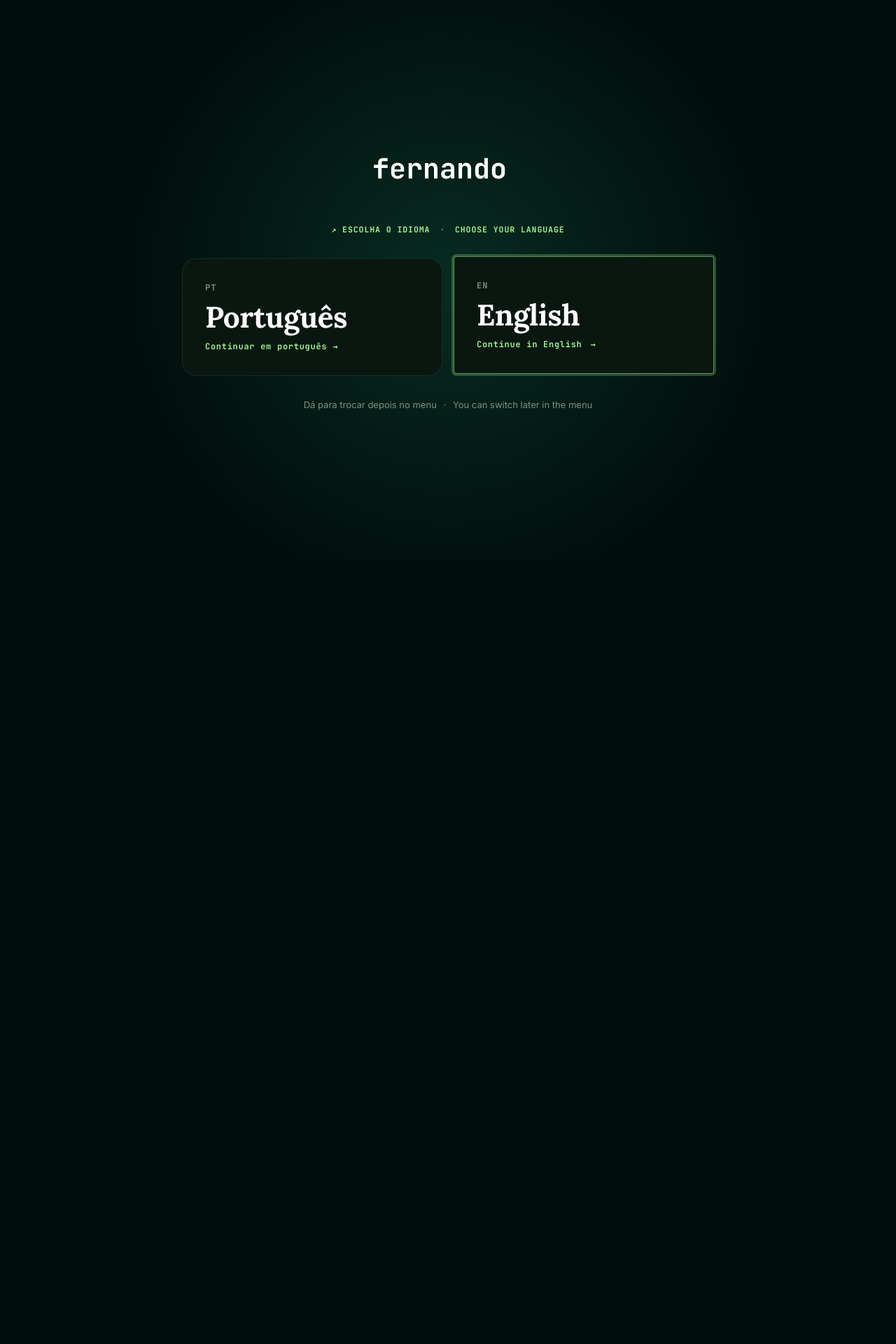
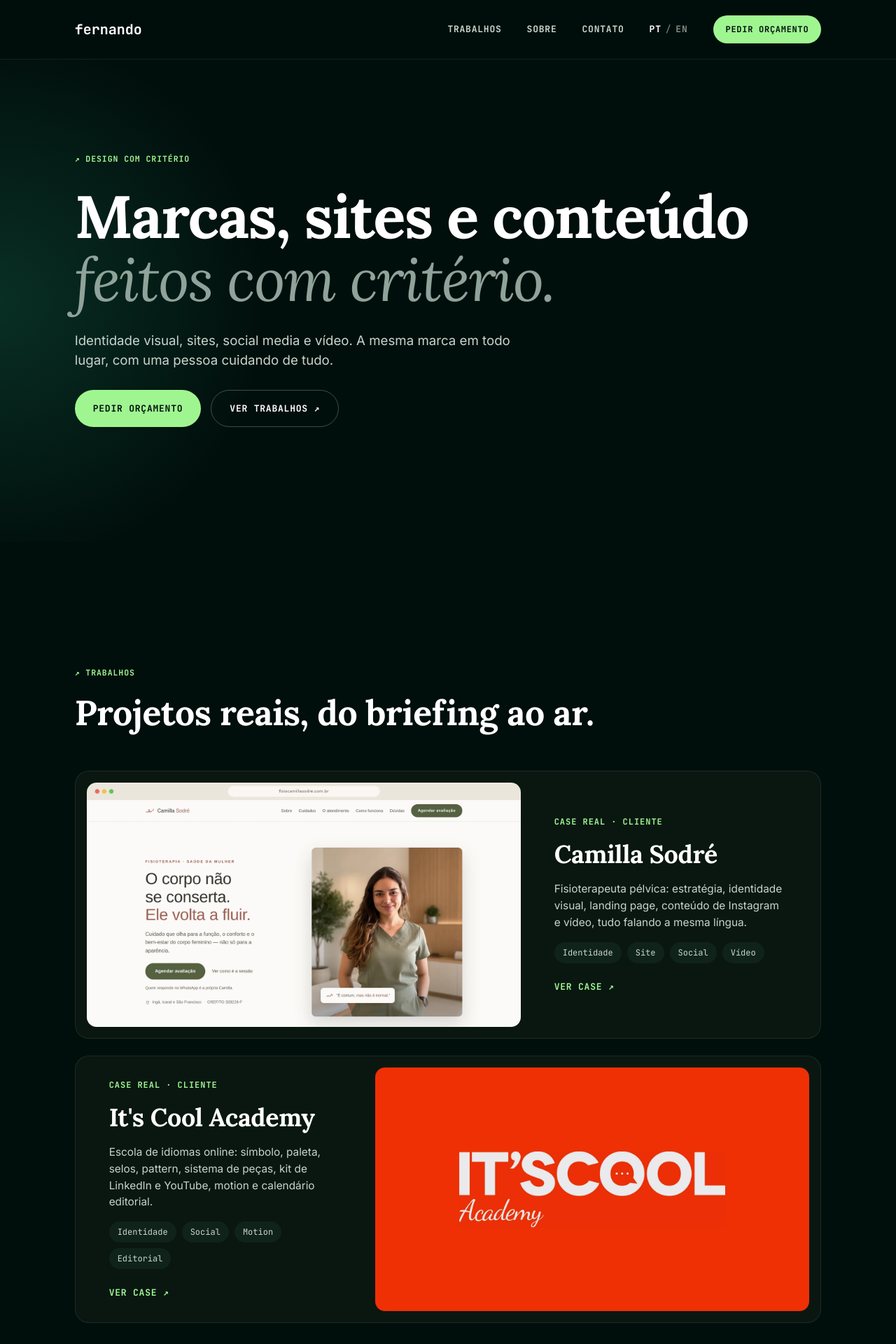
Before and after one commit to ffernndo/fernando-design, a PHP site: page / in a window 1280 px wide. Shown: the top 1920 px of the page at 70% size. Before the commit the page ends 657 px from the top, so only its background shows below. Run offline with PHP 8.4, Linux system fonts and the light colour scheme; some libraries are stand-ins or nearby versions.

Commit message:
revert: remove a tela de escolha de idioma
Desfaz 07e213c a pedido do Fernando. Volta ao estado de b5f471b (v=11).

Co-Authored-By: Claude Opus 5.5 <noreply@anthropic.com>
Claude-Session: https://claude.ai/code/session_01EuDbHpxRcVqWHK4BnddDJ7

```diff
--- a/case-camilla.html
+++ b/case-camilla.html
@@ -33,7 +33,7 @@ if (location.hostname === 'ffernndo.github.io') {
     <link rel="preconnect" href="https://fonts.googleapis.com">
     <link rel="preconnect" href="https://fonts.gstatic.com" crossorigin>
     <link href="https://fonts.googleapis.com/css2?family=Inter:wght@400;700&family=JetBrains+Mono:wght@400;700&family=Lora:ital,wght@0,700;1,400&display=swap" rel="stylesheet">
-    <link rel="stylesheet" href="css/style.css?v=12">
+    <link rel="stylesheet" href="css/style.css?v=11">
 <!-- Meta Pixel -->
 <script>
 !function(f,b,e,v,n,t,s)
@@ -235,6 +235,6 @@ src="https://www.facebook.com/tr?id=1686723629051413&ev=PageView&noscript=1"/></
     </div>
 </footer>
 
-<script src="js/main.js?v=12"></script>
+<script src="js/main.js?v=11"></script>
 </body>
 </html>
--- a/case-fernando.html
+++ b/case-fernando.html
@@ -33,7 +33,7 @@ if (location.hostname === 'ffernndo.github.io') {
     <link rel="preconnect" href="https://fonts.googleapis.com">
     <link rel="preconnect" href="https://fonts.gstatic.com" crossorigin>
     <link href="https://fonts.googleapis.com/css2?family=Inter:wght@400;700&family=JetBrains+Mono:wght@400;700&family=Lora:ital,wght@0,700;1,400&display=swap" rel="stylesheet">
-    <link rel="stylesheet" href="css/style.css?v=12">
+    <link rel="stylesheet" href="css/style.css?v=11">
 <!-- Meta Pixel -->
 <script>
 !function(f,b,e,v,n,t,s)
@@ -218,6 +218,6 @@ src="https://www.facebook.com/tr?id=1686723629051413&ev=PageView&noscript=1"/></
     </div>
 </footer>
 
-<script src="js/main.js?v=12"></script>
+<script src="js/main.js?v=11"></script>
 </body>
 </html>
--- a/case-itscool.html
+++ b/case-itscool.html
@@ -33,7 +33,7 @@ if (location.hostname === 'ffernndo.github.io') {
     <link rel="preconnect" href="https://fonts.googleapis.com">
     <link rel="preconnect" href="https://fonts.gstatic.com" crossorigin>
     <link href="https://fonts.googleapis.com/css2?family=Inter:wght@400;700&family=JetBrains+Mono:wght@400;700&family=Lora:ital,wght@0,700;1,400&display=swap" rel="stylesheet">
-    <link rel="stylesheet" href="css/style.css?v=12">
+    <link rel="stylesheet" href="css/style.css?v=11">
 <!-- Meta Pixel -->
 <script>
 !function(f,b,e,v,n,t,s)
@@ -234,6 +234,6 @@ src="https://www.facebook.com/tr?id=1686723629051413&ev=PageView&noscript=1"/></
     </div>
 </footer>
 
-<script src="js/main.js?v=12"></script>
+<script src="js/main.js?v=11"></script>
 </body>
 </html>
--- a/case-webapps.html
+++ b/case-webapps.html
@@ -33,7 +33,7 @@ if (location.hostname === 'ffernndo.github.io') {
     <link rel="preconnect" href="https://fonts.googleapis.com">
     <link rel="preconnect" href="https://fonts.gstatic.com" crossorigin>
     <link href="https://fonts.googleapis.com/css2?family=Inter:wght@400;700&family=JetBrains+Mono:wght@400;700&family=Lora:ital,wght@0,700;1,400&display=swap" rel="stylesheet">
-    <link rel="stylesheet" href="css/style.css?v=12">
+    <link rel="stylesheet" href="css/style.css?v=11">
 <!-- Meta Pixel -->
 <script>
 !function(f,b,e,v,n,t,s)
@@ -172,6 +172,6 @@ src="https://www.facebook.com/tr?id=1686723629051413&ev=PageView&noscript=1"/></
     </div>
 </footer>
 
-<script src="js/main.js?v=12"></script>
+<script src="js/main.js?v=11"></script>
 </body>
 </html>
--- a/css/style.css
+++ b/css/style.css
@@ -1509,57 +1509,3 @@ a:focus-visible, button:focus-visible, summary:focus-visible { outline: 2px soli
     .v5-card .v5-txt { padding: 0 8px 10px; }
     .v5-pills a { font-size: 14px; padding: 9px 14px; }
 }
-
-/* ══ Tela de idioma (primeira visita na home) ══ */
-html.lang-gate, html.lang-gate body { overflow: hidden; }
-html.lang-gate::after { content: ""; position: fixed; inset: 0; z-index: 199; background: var(--bg); }
-.lg-gate {
-    position: fixed; inset: 0; z-index: 200;
-    display: grid; place-items: center; padding: 32px var(--gut);
-    background: var(--bg); overflow: hidden;
-    opacity: 0; transition: opacity .6s ease;
-}
-.lg-gate.on { opacity: 1; }
-.lg-gate.off { opacity: 0; pointer-events: none; }
-.lg-glow {
-    position: absolute; left: 50%; top: 50%; width: min(900px, 140vw); aspect-ratio: 1;
-    transform: translate(-50%, -50%);
-    background: radial-gradient(closest-side, rgba(47, 214, 166, .14), rgba(47, 214, 166, 0));
-    pointer-events: none;
-}
-.lg-in {
-    position: relative; width: min(760px, 100%);
-    display: flex; flex-direction: column; align-items: center; text-align: center;
-    transform: translateY(14px); transition: transform .8s cubic-bezier(.2, .7, .2, 1);
-}
-.lg-gate.on .lg-in { transform: none; }
-.lg-logo { font-family: var(--font-mono); font-weight: 700; font-size: clamp(28px, 3.4vw, 40px); color: #fff; }
-.lg-logo em { font-style: normal; color: var(--accent); animation: blink 1.1s steps(1) infinite; }
-.lg-label { margin-top: clamp(28px, 4vw, 48px); font-family: var(--font-mono); font-weight: 700; font-size: clamp(11px, .9vw, 13px); letter-spacing: .08em; color: var(--accent); }
-.lg-label i, .lg-note i { font-style: normal; color: var(--dim); margin: 0 6px; }
-.lg-opts { margin-top: clamp(22px, 2.6vw, 32px); width: 100%; display: grid; grid-template-columns: 1fr 1fr; gap: 16px; }
-.lg-opt {
-    display: flex; flex-direction: column; align-items: flex-start; gap: 10px; text-align: left;
-    padding: clamp(22px, 2.6vw, 32px); border-radius: 20px; cursor: pointer;
-    background: var(--surface); border: 1px solid rgba(255, 255, 255, .08); color: var(--text);
-    font: inherit; transition: border-color .25s ease, transform .25s ease, background .25s ease;
-}
-.lg-opt:hover, .lg-opt:focus-visible { border-color: rgba(159, 246, 144, .55); transform: translateY(-3px); outline: none; }
-.lg-opt:focus-visible { box-shadow: 0 0 0 3px rgba(159, 246, 144, .25); }
-.lg-code { font-family: var(--font-mono); font-weight: 700; font-size: 12px; letter-spacing: .08em; color: var(--dim); }
-.lg-opt strong { font-family: var(--font-display); font-weight: 700; font-size: clamp(30px, 3.3vw, 44px); line-height: 1.1; letter-spacing: -.01em; }
-.lg-go { font-family: var(--font-mono); font-weight: 700; font-size: 12px; letter-spacing: .06em; color: var(--accent); }
-.lg-go b { display: inline-block; transition: transform .25s ease; }
-.lg-opt:hover .lg-go b, .lg-opt:focus-visible .lg-go b { transform: translateX(4px); }
-.lg-note { margin-top: clamp(22px, 2.6vw, 32px); font-size: 13px; color: var(--dim); }
-.lg-gate.go .lg-in { transform: translateY(-10px); opacity: .4; transition: all .25s ease; }
-@media (max-width: 560px) {
-    .lg-opts { grid-template-columns: 1fr; gap: 12px; }
-    .lg-opt { flex-direction: row; flex-wrap: wrap; align-items: baseline; column-gap: 12px; }
-    .lg-opt .lg-go { flex-basis: 100%; }
-    .lg-label i { display: block; height: 0; overflow: hidden; }
-}
-@media (prefers-reduced-motion: reduce) {
-    .lg-gate, .lg-in, .lg-opt, .lg-go b { transition: none; }
-    .lg-logo em { animation: none; }
-}
--- a/en/case-camilla.html
+++ b/en/case-camilla.html
@@ -33,7 +33,7 @@ if (location.hostname === 'ffernndo.github.io') {
     <link rel="preconnect" href="https://fonts.googleapis.com">
     <link rel="preconnect" href="https://fonts.gstatic.com" crossorigin>
     <link href="https://fonts.googleapis.com/css2?family=Inter:wght@400;700&family=JetBrains+Mono:wght@400;700&family=Lora:ital,wght@0,700;1,400&display=swap" rel="stylesheet">
-    <link rel="stylesheet" href="../css/style.css?v=12">
+    <link rel="stylesheet" href="../css/style.css?v=11">
 <!-- Meta Pixel -->
 <script>
 !function(f,b,e,v,n,t,s)
@@ -235,6 +235,6 @@ src="https://www.facebook.com/tr?id=1686723629051413&ev=PageView&noscript=1"/></
     </div>
 </footer>
 
-<script src="../js/main.js?v=12"></script>
+<script src="../js/main.js?v=11"></script>
 </body>
 </html>
--- a/en/case-fernando.html
+++ b/en/case-fernando.html
@@ -33,7 +33,7 @@ if (location.hostname === 'ffernndo.github.io') {
     <link rel="preconnect" href="https://fonts.googleapis.com">
     <link rel="preconnect" href="https://fonts.gstatic.com" crossorigin>
     <link href="https://fonts.googleapis.com/css2?family=Inter:wght@400;700&family=JetBrains+Mono:wght@400;700&family=Lora:ital,wght@0,700;1,400&display=swap" rel="stylesheet">
-    <link rel="stylesheet" href="../css/style.css?v=12">
+    <link rel="stylesheet" href="../css/style.css?v=11">
 <!-- Meta Pixel -->
 <script>
 !function(f,b,e,v,n,t,s)
@@ -218,6 +218,6 @@ src="https://www.facebook.com/tr?id=1686723629051413&ev=PageView&noscript=1"/></
     </div>
 </footer>
 
-<script src="../js/main.js?v=12"></script>
+<script src="../js/main.js?v=11"></script>
 </body>
 </html>
--- a/en/case-itscool.html
+++ b/en/case-itscool.html
@@ -33,7 +33,7 @@ if (location.hostname === 'ffernndo.github.io') {
     <link rel="preconnect" href="https://fonts.googleapis.com">
     <link rel="preconnect" href="https://fonts.gstatic.com" crossorigin>
     <link href="https://fonts.googleapis.com/css2?family=Inter:wght@400;700&family=JetBrains+Mono:wght@400;700&family=Lora:ital,wght@0,700;1,400&display=swap" rel="stylesheet">
-    <link rel="stylesheet" href="../css/style.css?v=12">
+    <link rel="stylesheet" href="../css/style.css?v=11">
 <!-- Meta Pixel -->
 <script>
 !function(f,b,e,v,n,t,s)
@@ -234,6 +234,6 @@ src="https://www.facebook.com/tr?id=1686723629051413&ev=PageView&noscript=1"/></
     </div>
 </footer>
 
-<script src="../js/main.js?v=12"></script>
+<script src="../js/main.js?v=11"></script>
 </body>
 </html>
--- a/en/case-webapps.html
+++ b/en/case-webapps.html
@@ -33,7 +33,7 @@ if (location.hostname === 'ffernndo.github.io') {
     <link rel="preconnect" href="https://fonts.googleapis.com">
     <link rel="preconnect" href="https://fonts.gstatic.com" crossorigin>
     <link href="https://fonts.googleapis.com/css2?family=Inter:wght@400;700&family=JetBrains+Mono:wght@400;700&family=Lora:ital,wght@0,700;1,400&display=swap" rel="stylesheet">
-    <link rel="stylesheet" href="../css/style.css?v=12">
+    <link rel="stylesheet" href="../css/style.css?v=11">
 <!-- Meta Pixel -->
 <script>
 !function(f,b,e,v,n,t,s)
@@ -172,6 +172,6 @@ src="https://www.facebook.com/tr?id=1686723629051413&ev=PageView&noscript=1"/></
     </div>
 </footer>
 
-<script src="../js/main.js?v=12"></script>
+<script src="../js/main.js?v=11"></script>
 </body>
 </html>
--- a/en/index.html
+++ b/en/index.html
@@ -33,7 +33,7 @@ if (location.hostname === 'ffernndo.github.io') {
     <link rel="preconnect" href="https://fonts.googleapis.com">
     <link rel="preconnect" href="https://fonts.gstatic.com" crossorigin>
     <link href="https://fonts.googleapis.com/css2?family=Inter:wght@400;700&family=JetBrains+Mono:wght@400;700&family=Lora:ital,wght@0,700;1,400&display=swap" rel="stylesheet">
-    <link rel="stylesheet" href="../css/style.css?v=12">
+    <link rel="stylesheet" href="../css/style.css?v=11">
     <script type="application/ld+json">
     {"@context":"https://schema.org","@type":"ProfessionalService","name":"fernando_",
      "description":"Brand identity, websites, social media and video. Real projects, from brief to launch. Get a quote on WhatsApp or by email.","url":"https://ffernando.com/","image":"https://ffernando.com/assets/img/og.png",
@@ -219,6 +219,6 @@ src="https://www.facebook.com/tr?id=1686723629051413&ev=PageView&noscript=1"/></
     </div>
 </footer>
 
-<script src="../js/main.js?v=12"></script>
+<script src="../js/main.js?v=11"></script>
 </body>
 </html>
--- a/en/portfolio.html
+++ b/en/portfolio.html
@@ -33,7 +33,7 @@ if (location.hostname === 'ffernndo.github.io') {
     <link rel="preconnect" href="https://fonts.googleapis.com">
     <link rel="preconnect" href="https://fonts.gstatic.com" crossorigin>
     <link href="https://fonts.googleapis.com/css2?family=Inter:wght@400;700&family=JetBrains+Mono:wght@400;700&family=Lora:ital,wght@0,700;1,400&display=swap" rel="stylesheet">
-    <link rel="stylesheet" href="../css/style.css?v=12">
+    <link rel="stylesheet" href="../css/style.css?v=11">
 <!-- Meta Pixel -->
 <script>
 !function(f,b,e,v,n,t,s)
@@ -184,6 +184,6 @@ src="https://www.facebook.com/tr?id=1686723629051413&ev=PageView&noscript=1"/></
     </div>
 </footer>
 
-<script src="../js/main.js?v=12"></script>
+<script src="../js/main.js?v=11"></script>
 </body>
 </html>
--- a/index.html
+++ b/index.html
@@ -33,13 +33,7 @@ if (location.hostname === 'ffernndo.github.io') {
     <link rel="preconnect" href="https://fonts.googleapis.com">
     <link rel="preconnect" href="https://fonts.gstatic.com" crossorigin>
     <link href="https://fonts.googleapis.com/css2?family=Inter:wght@400;700&family=JetBrains+Mono:wght@400;700&family=Lora:ital,wght@0,700;1,400&display=swap" rel="stylesheet">
-    <link rel="stylesheet" href="css/style.css?v=12">
-    <script>
-    /* Tela de idioma: só na home PT, só na primeira visita. Escolha fica salva. */
-    (function(){var p=null;try{p=localStorage.getItem('ff_lang')}catch(e){}
-    if(p==='en'){location.replace('en/');return}
-    if(!p){document.documentElement.classList.add('lang-gate')}})();
-    </script>
+    <link rel="stylesheet" href="css/style.css?v=11">
     <script type="application/ld+json">
     {"@context":"https://schema.org","@type":"ProfessionalService","name":"fernando_",
      "description":"Identidade visual, sites, social media e vídeo. Trabalhos reais, do briefing ao ar. Peça um orçamento pelo WhatsApp ou e-mail.","url":"https://ffernando.com/","image":"https://ffernando.com/assets/img/og.png",
@@ -225,6 +219,6 @@ src="https://www.facebook.com/tr?id=1686723629051413&ev=PageView&noscript=1"/></
     </div>
 </footer>
 
-<script src="js/main.js?v=12"></script>
+<script src="js/main.js?v=11"></script>
 </body>
 </html>
--- a/js/main.js
+++ b/js/main.js
@@ -166,62 +166,3 @@
         });
     }
 })();
-
-/* ══ Idioma: tela de escolha na primeira visita + preferência salva ══ */
-(function () {
-    function salvar(v) { try { localStorage.setItem('ff_lang', v); } catch (e) {} }
-    /* Trocar idioma pelo menu também atualiza a preferência */
-    document.addEventListener('click', function (e) {
-        var a = e.target.closest && e.target.closest('a[hreflang]');
-        if (a) salvar(a.getAttribute('hreflang').indexOf('pt') === 0 ? 'pt' : 'en');
-    });
-
-    var root = document.documentElement;
-    if (!root.classList.contains('lang-gate')) return;
-
-    var en = !/^pt/i.test(navigator.language || '');
-    var lgGate = document.createElement('div');
-    lgGate.className = 'lg-gate';
-    lgGate.setAttribute('role', 'dialog');
-    lgGate.setAttribute('aria-modal', 'true');
-    lgGate.setAttribute('aria-labelledby', 'lg-title');
-    lgGate.innerHTML =
-        '<div class="lg-glow" aria-hidden="true"></div>' +
-        '<div class="lg-in">' +
-            '<p class="lg-logo">fernando<em>_</em></p>' +
-            '<p class="lg-label" id="lg-title">↗ ESCOLHA O IDIOMA <i>·</i> CHOOSE YOUR LANGUAGE</p>' +
-            '<div class="lg-opts">' +
-                '<button type="button" class="lg-opt" data-lang="pt"><span class="lg-code">PT</span><strong>Português</strong><span class="lg-go">Continuar em português <b>→</b></span></button>' +
-                '<button type="button" class="lg-opt" data-lang="en" lang="en"><span class="lg-code">EN</span><strong>English</strong><span class="lg-go">Continue in English <b>→</b></span></button>' +
-            '</div>' +
-            '<p class="lg-note">Dá para trocar depois no menu <i>·</i> <span lang="en">You can switch later in the menu</span></p>' +
-        '</div>';
-    document.body.appendChild(lgGate);
-    requestAnimationFrame(function () { lgGate.classList.add('on'); });
-    var lgBtns = lgGate.querySelectorAll('.lg-opt');
-    lgBtns[en ? 1 : 0].focus({ preventScroll: true });
-
-    function fechar() {
-        lgGate.classList.remove('on');
-        lgGate.classList.add('off');
-        root.classList.remove('lang-gate');
-        setTimeout(function () { lgGate.remove(); }, 600);
-    }
-    lgBtns.forEach(function (b) {
-        b.addEventListener('click', function () {
-            var v = b.getAttribute('data-lang');
-            salvar(v);
-            if (typeof fbq === 'function') fbq('trackCustom', 'EscolhaIdioma', { idioma: v });
-            if (v === 'en') { lgGate.classList.add('go'); setTimeout(function () { location.href = 'en/'; }, 250); }
-            else fechar();
-        });
-    });
-    /* Setas alternam, Tab fica preso nas duas opções, Esc segue em português */
-    lgGate.addEventListener('keydown', function (e) {
-        if (e.key === 'Escape') { salvar('pt'); fechar(); }
-        else if (e.key === 'ArrowRight' || e.key === 'ArrowLeft' || e.key === 'Tab') {
-            e.preventDefault();
-            lgBtns[document.activeElement === lgBtns[0] ? 1 : 0].focus();
-        }
-    });
-})();
--- a/portfolio.html
+++ b/portfolio.html
@@ -33,7 +33,7 @@ if (location.hostname === 'ffernndo.github.io') {
     <link rel="preconnect" href="https://fonts.googleapis.com">
     <link rel="preconnect" href="https://fonts.gstatic.com" crossorigin>
     <link href="https://fonts.googleapis.com/css2?family=Inter:wght@400;700&family=JetBrains+Mono:wght@400;700&family=Lora:ital,wght@0,700;1,400&display=swap" rel="stylesheet">
-    <link rel="stylesheet" href="css/style.css?v=12">
+    <link rel="stylesheet" href="css/style.css?v=11">
 <!-- Meta Pixel -->
 <script>
 !function(f,b,e,v,n,t,s)
@@ -184,6 +184,6 @@ src="https://www.facebook.com/tr?id=1686723629051413&ev=PageView&noscript=1"/></
     </div>
 </footer>
 
-<script src="js/main.js?v=12"></script>
+<script src="js/main.js?v=11"></script>
 </body>
 </html>
```
